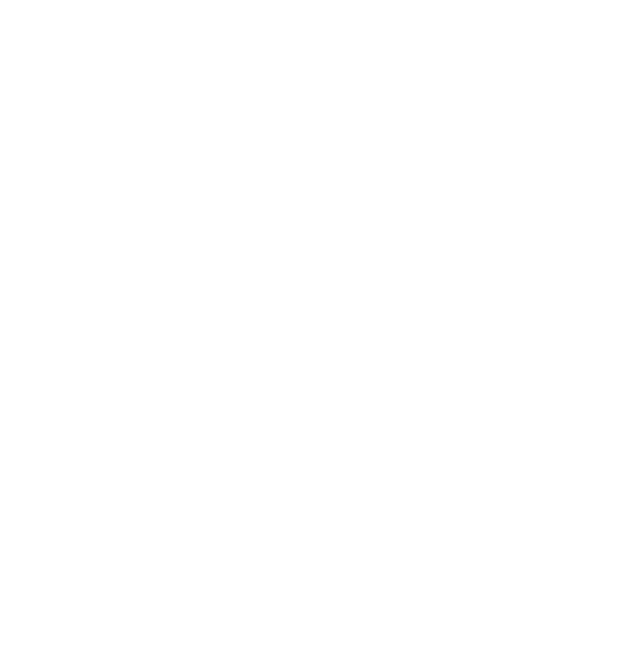
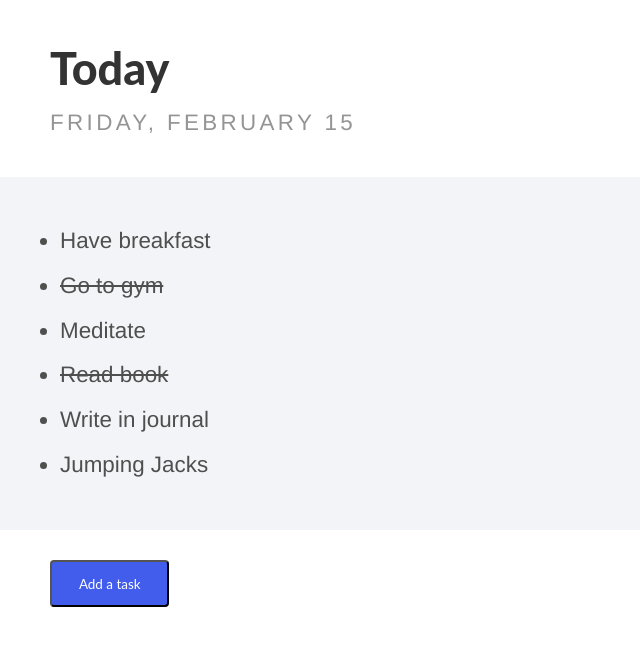
Before and after one commit to MattiScherz/toDoList, a plain HTML site: page index.html in a window 1280 px wide. Shown: the whole page, without its empty margins (0-640 px from the left). Drawn offline with Linux system fonts and the light colour scheme.

Commit message:
Started styling and basic HTML, CSS, JS for to-do app

```diff
--- a/css/main.css
+++ b/css/main.css
@@ -0,0 +1,80 @@
+/*  Body */
+
+body {
+    margin: 0;
+    font-family: "inconsolata", "Helvetica", sans-serif;
+    font-size: 1.4em;
+    color: #4f4f4f;
+}
+body a {
+    text-decoration: none;
+}
+
+/* Heading Styles */
+
+h1 {
+    font-family: "Lato", "Helvetica", sans-serif;
+    font-size: 2em;
+    font-weight: 800;
+    color: #333;
+    line-height: 0.5em;
+}
+
+h2 {
+    font-size: 1em;
+    font-weight: 400;
+    text-transform: uppercase;
+    letter-spacing: .15em;
+    color: #949494;
+    line-height: 0.5em;
+}
+
+/*  Section class styles */
+
+.header {
+    padding: 20px 0 30px 50px;
+}
+
+.list {
+    background: #f3f4f7;
+    padding: 20px;
+}
+
+/* Button styles */
+
+.addItem {
+    margin-left: 50px;
+    padding-top: 30px;
+}
+
+.addButton {
+    display: block;
+    padding: 1em 2em;
+    font-family: "Lato", "Helvetica", sans-serif;
+    font-size: .6em;
+    background-color: rgb(66, 92, 236);
+    transition: background-color .2s;
+    color: #fff;
+    border-radius: 4px;
+}
+.addButton:hover {
+    background-color: rgb(122, 139, 233);
+    cursor: pointer;
+}
+
+/* To Do List styles */
+
+#toDoList {
+    line-height: 2em;
+}
+
+#toDoList li {
+    transition: opacity .2s;
+}
+#toDoList li:hover {
+    opacity: 0.6;
+}
+
+.complete {
+    text-decoration: line-through;
+}
--- a/index.html
+++ b/index.html
@@ -11,7 +11,22 @@
   </head>
   <body>
 
+    <section class="header">
+      <h1>Today</h1>
+      <h2>Friday, February 15</h2>
+    </section>
 
+    <div class="list">
+      <ul id="toDoList"></ul>
+    </div>
+
+    <div class="addItem">
+      <a href="#">
+        <button class="addButton" type="button">
+          Add a task
+        </button>
+      </a>
+    </div>
 
     <!-- <script src="https://code.jquery.com/jquery-3.3.1.min.js"></script> -->
     <script src="js/main.js"></script>
--- a/js/main.js
+++ b/js/main.js
@@ -0,0 +1,49 @@
+let toDoList = [
+    {
+        listItem: `Have breakfast`,
+        comState: false
+    },
+    {
+        listItem: `Go to gym`,
+        comState: true
+    },
+    {
+        listItem: `Meditate`,
+        comState: false
+    },
+    {
+        listItem: `Read book`,
+        comState: true
+    },
+    {
+        listItem: `Write in journal`,
+        comState: false
+    },
+    ];
+
+toDoList.push(
+    {
+        listItem: `Jumping Jacks`,
+        comState: false,
+    },
+);
+
+toDoList.forEach(itm => {
+
+// Create a new element:     <li></li>
+let oneListItem = document.createElement(`li`);
+
+// Add inner HTML to it
+oneListItem.innerHTML = itm.listItem;
+
+// Add a class to it
+oneListItem.classList.add(`listItem`);
+
+// If list item is complete
+if (itm.comState == true)
+    oneListItem.classList.add(`complete`);
+
+// add to To-do list
+document.getElementById(`toDoList`).appendChild(oneListItem);
+
+});
```
